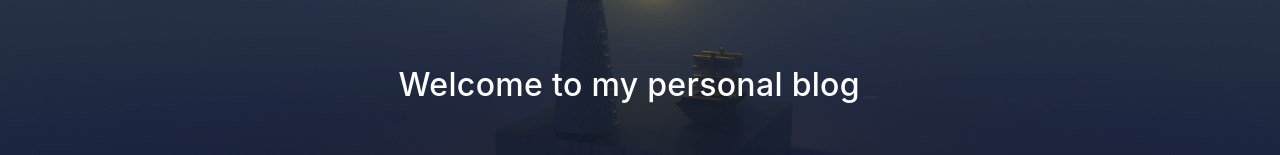
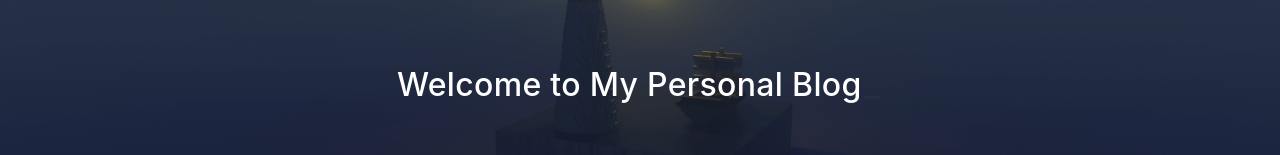
Before and after one commit to xzxiong-1/xzxiong-1.github.io, a plain HTML site: page index.html in a window 1280 px wide. Shown: the part 311-466 px from the top of the page. Drawn offline with nearby package versions, Linux system fonts and the light colour scheme; some packages are replaced by stand-ins of ours; a script that the page names is missing; a small style sheet from the web is missing.

Commit message:
Site updated: 2024-04-22 00:57:42

```diff
--- a/index.html
+++ b/index.html
@@ -188,7 +188,7 @@
       <div class="banner-text text-center fade-in-up">
         <div class="h2">
 
-            <span id="subtitle" data-typed-text="Welcome to my personal blog"></span>
+            <span id="subtitle" data-typed-text="Welcome to My Personal Blog"></span>
 
         </div>
 
```
